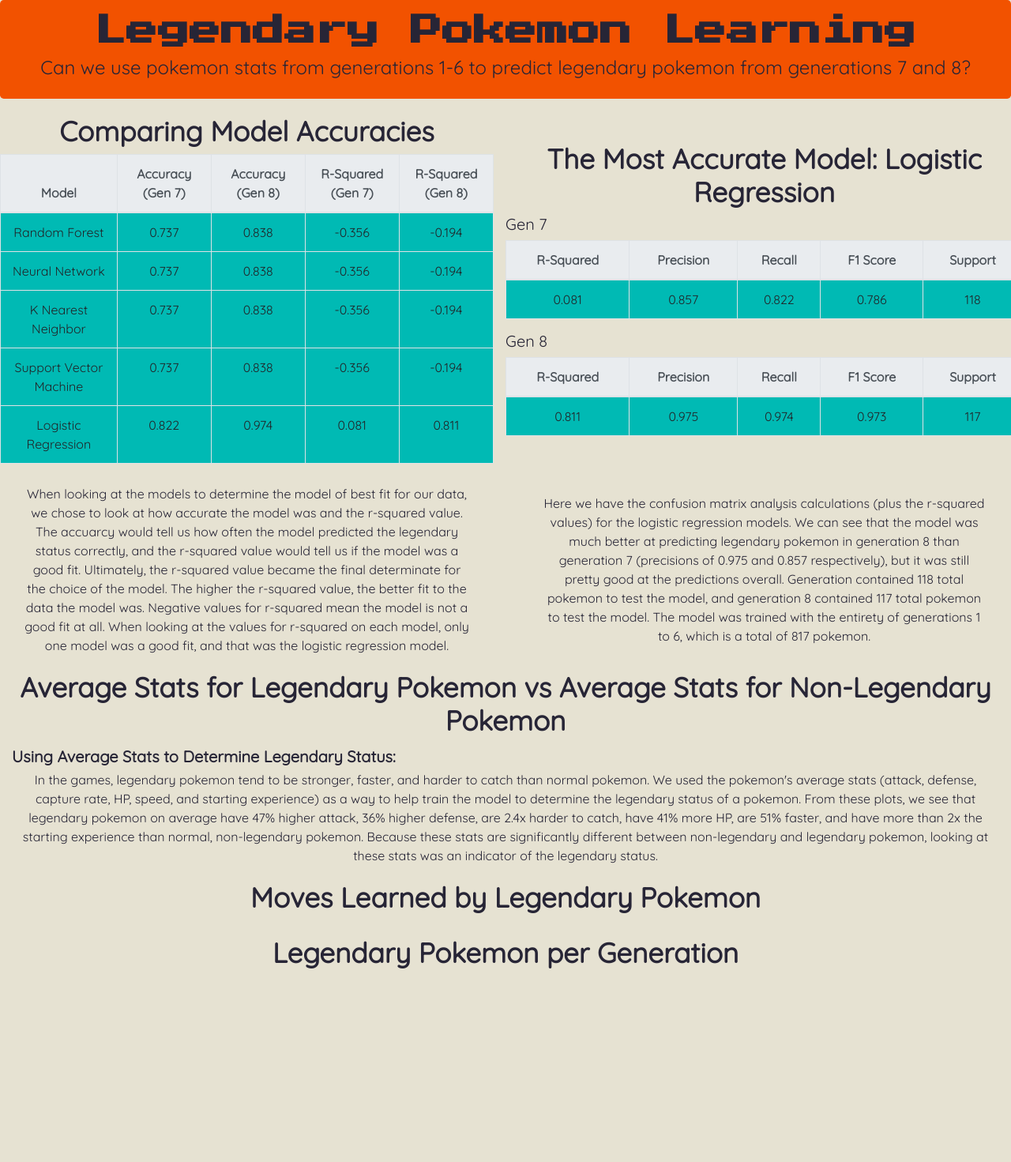
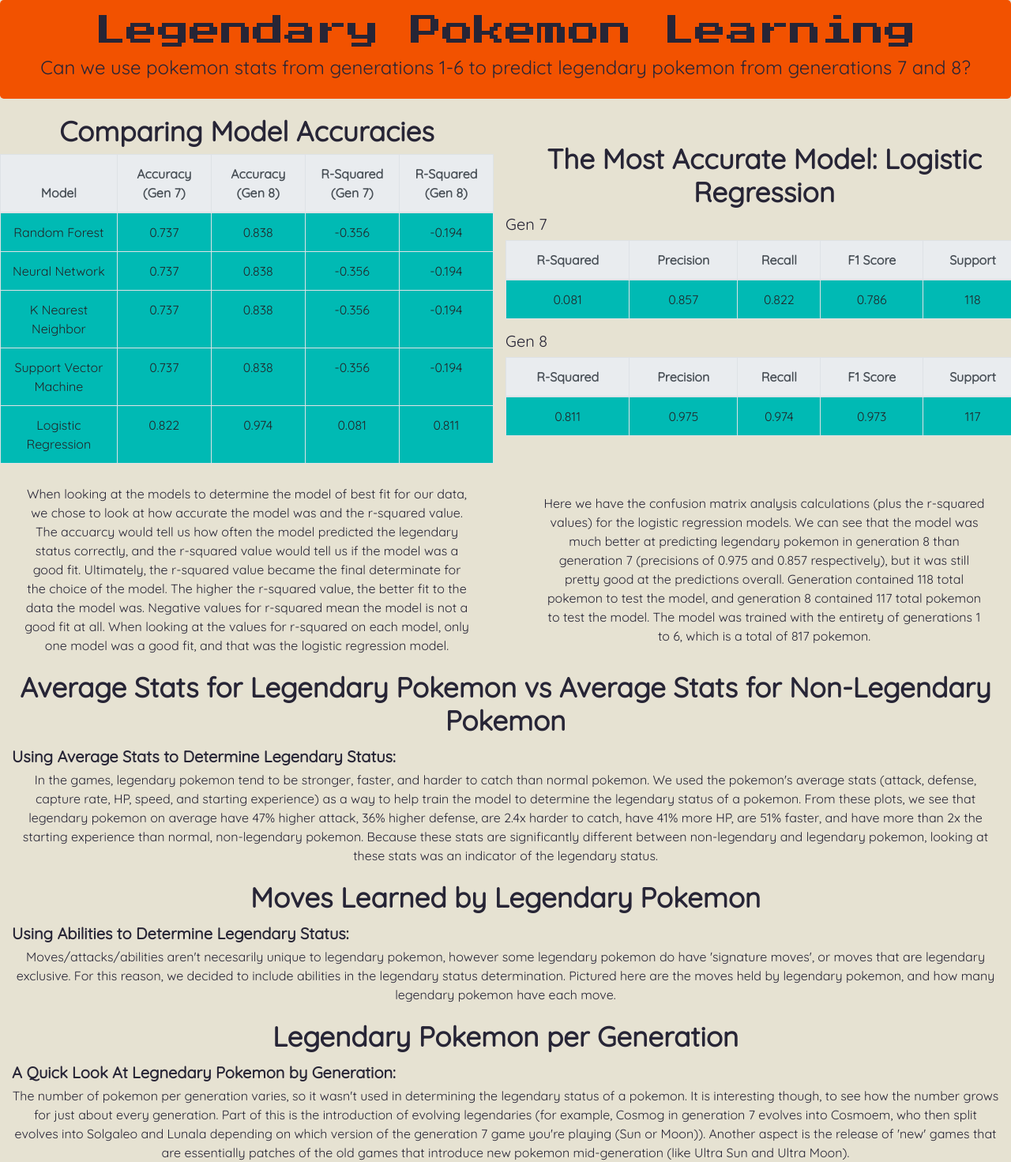
Before and after one commit to zarzarbinks0702/Legendary-Pokemon-Learning, a Flask app: page / in a window 1280 px wide. Shown: the whole page at 79% size. Before the commit the page ends 1226 px from the top, so only its background shows below. Run offline with Flask 2, Linux system fonts and the light colour scheme; some libraries are stand-ins or nearby versions.

Commit message:
added captions for tableau vizzes

```diff
--- a/static/style.css
+++ b/static/style.css
@@ -22,10 +22,7 @@ body {
 
 .jumbotron h1 {
   padding-top: 15px;
-  justify-content: center;
-  text-align: center;
   font-size: 40px;
-  font-weight: bold;
   font-family: 'Press Start 2P', cursive;
 }
 
--- a/templates/index.html
+++ b/templates/index.html
@@ -133,7 +133,8 @@
         scriptElement.src = 'https://public.tableau.com/javascripts/api/viz_v1.js';                    vizElement.parentNode.insertBefore(scriptElement, vizElement);
       </script>
       <div class="row tableau-analysis">
-
+        <h6>Using Abilities to Determine Legendary Status:</h6>
+        <p>Moves/attacks/abilities aren't necesarily unique to legendary pokemon, however some legendary pokemon do have 'signature moves', or moves that are legendary exclusive. For this reason, we decided to include abilities in the legendary status determination. Pictured here are the moves held by legendary pokemon, and how many legendary pokemon have each move.</p>
       </div>
     </div>
     <div class="legendaries">
@@ -168,7 +169,8 @@
         scriptElement.src = 'https://public.tableau.com/javascripts/api/viz_v1.js';                    vizElement.parentNode.insertBefore(scriptElement, vizElement);
       </script>
       <div class="row tableau-analysis">
-
+        <h6>A Quick Look At Legnedary Pokemon by Generation:</h6>
+        <p>The number of pokemon per generation varies, so it wasn't used in determining the legendary status of a pokemon. It is interesting though, to see how the number grows for just about every generation. Part of this is the introduction of evolving legendaries (for example, Cosmog in generation 7 evolves into Cosmoem, who then split evolves into Solgaleo and Lunala depending on which version of the generation 7 game you're playing (Sun or Moon)). Another aspect is the release of 'new' games that are essentially patches of the old games that introduce new pokemon mid-generation (like Ultra Sun and Ultra Moon).</p>
       </div>
     </div>
     <script src="https://d3js.org/d3.v7.min.js"></script>
```
